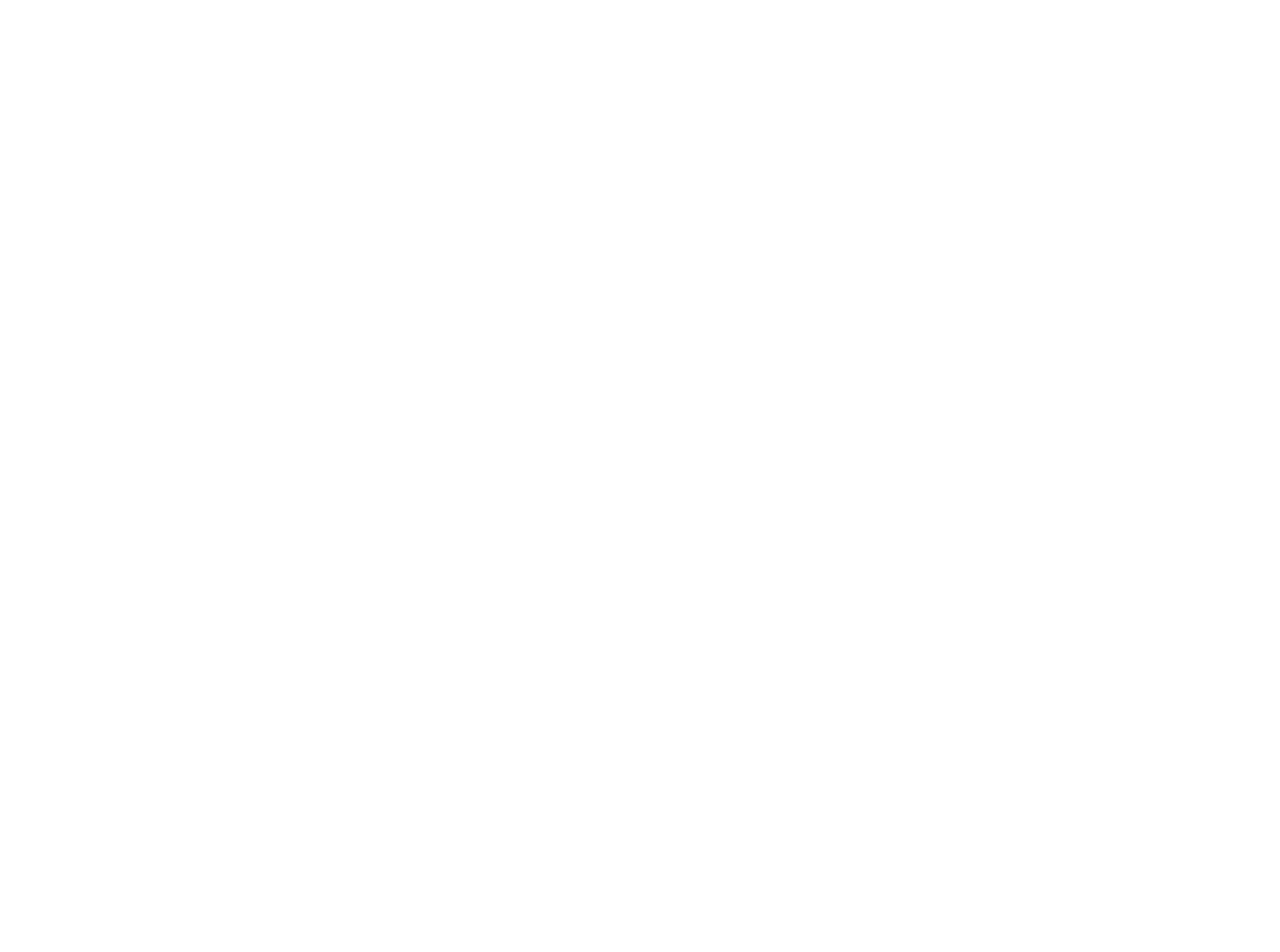
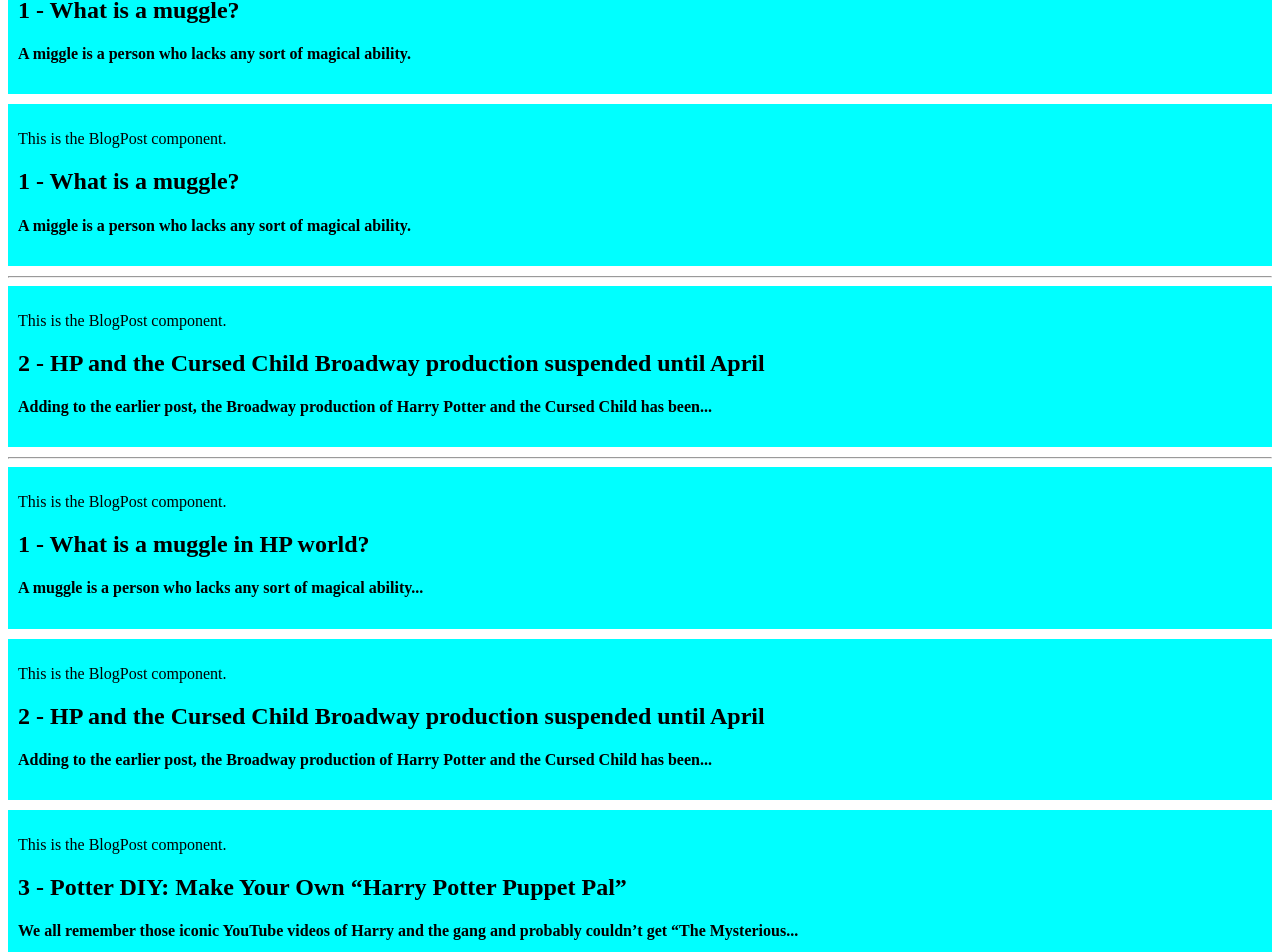
Before and after one commit to Robert-Hannaford-TCU/learn-vue-3-with-robbie, a Vue app: page / in a window 1280 px wide. Shown: the part 75-1027 px from the top of the page. Before the commit the page ends 800 px from the top, so only its background shows below. Built offline with nearby package versions, Linux system fonts and the light colour scheme.

Commit message:
pass data to child components with props

```diff
--- a/src/App.vue
+++ b/src/App.vue
@@ -1,11 +1,80 @@
 <template>
-  <div>Hello, Vue!</div>
+  <BlogPost
+  id ="1"
+  blogPostTitle ="What is a muggle?"
+  blogPostContent ="A miggle is a person who lacks any sort of magical ability.">
+  </BlogPost>
+  <BlogPost
+  id ="1"
+  blog-post-title ="What is a muggle?"
+  blog-post-content ="A miggle is a person who lacks any sort of magical ability.">
+  </BlogPost>
+
+  <hr>
+
+  <BlogPost
+  :id ="blogPostId"
+  :blog-post-title ="blogPostTitle"
+  :blog-post-content ="blogPostContent">
+  </BlogPost>
+
+  <hr>
+
+  <BlogPost
+  v-for="post in posts"
+  :key="post.id"
+  :id="post.id"
+  :blog-post-title="post.blogPostTitle"
+  :blog-post-content="post.blogPostContent"
+  ></BlogPost>
+  <BlogPost
+  v-for="post in posts"
+  :key="post.id"
+  v-bind="post"
+  ></BlogPost>
+
 </template>
 
 <script setup>
+import BlogPost from './BlogPost.vue';
+import { ref } from 'vue';
 
+let blogPostId = ref(2)
+let blogPostTitle = ref('HP and the Cursed Child Broadway production suspended until April'
+)
+
+let blogPostContent = ref('Adding to the earlier post, the Broadway production of Harry Potter and the Cursed Child has been...')
+
+
+let posts = ref([
+  {
+    id: 1,
+    blogPostTitle: 'What is a muggle in HP world?',
+    blogPostContent:
+      'A muggle is a person who lacks any sort of magical ability...'
+  },
+  {
+    id: 2,
+    blogPostTitle:
+      'HP and the Cursed Child Broadway production suspended until April',
+    blogPostContent:
+      'Adding to the earlier post, the Broadway production of Harry Potter and the Cursed Child has been...'
+  },
+  {
+    id: 3,
+    blogPostTitle: 'Potter DIY: Make Your Own “Harry Potter Puppet Pal”',
+    blogPostContent:
+      'We all remember those iconic YouTube videos of Harry and the gang and probably couldn’t get “The Mysterious...'
+  },
+  {
+    id: 4,
+    blogPostTitle: 'Fan Project Brings Life to “Harry Potter” in Translation',
+    blogPostContent:
+      'It’s no secret that the Harry Potter series is a global phenomenon, having been translated into over 80 languages to date....'
+  }
+])
 </script>
 
-<style lang="scss" scoped>
+<style scoped>
 
 </style>
--- /dev/null
+++ b/src/BlogPost.vue
@@ -0,0 +1,30 @@
+<template>
+    <div class="blog-post">
+        <p>
+            {{ message }}
+        </p>
+        <!-- display id, title, and content of a blog post -->
+         <h2>{{ id }} - {{ blogPostTitle }}</h2>
+         <h4>{{ blogPostContent }}</h4>
+    </div>
+</template>
+
+<script setup>
+
+import { ref } from 'vue'
+let message = ref('This is the BlogPost component.')
+defineProps(['id', 'blogPostTitle', 'blogPostContent'])
+// defineProps({
+//     id: Number,
+//     blogPostTitle: String,
+//     blogPostContent: String
+// })
+</script>
+
+<style scoped>
+.blog-post{
+    background-color: aqua;
+    padding: 10px;
+    margin-bottom: 10px;
+}
+</style>
```
